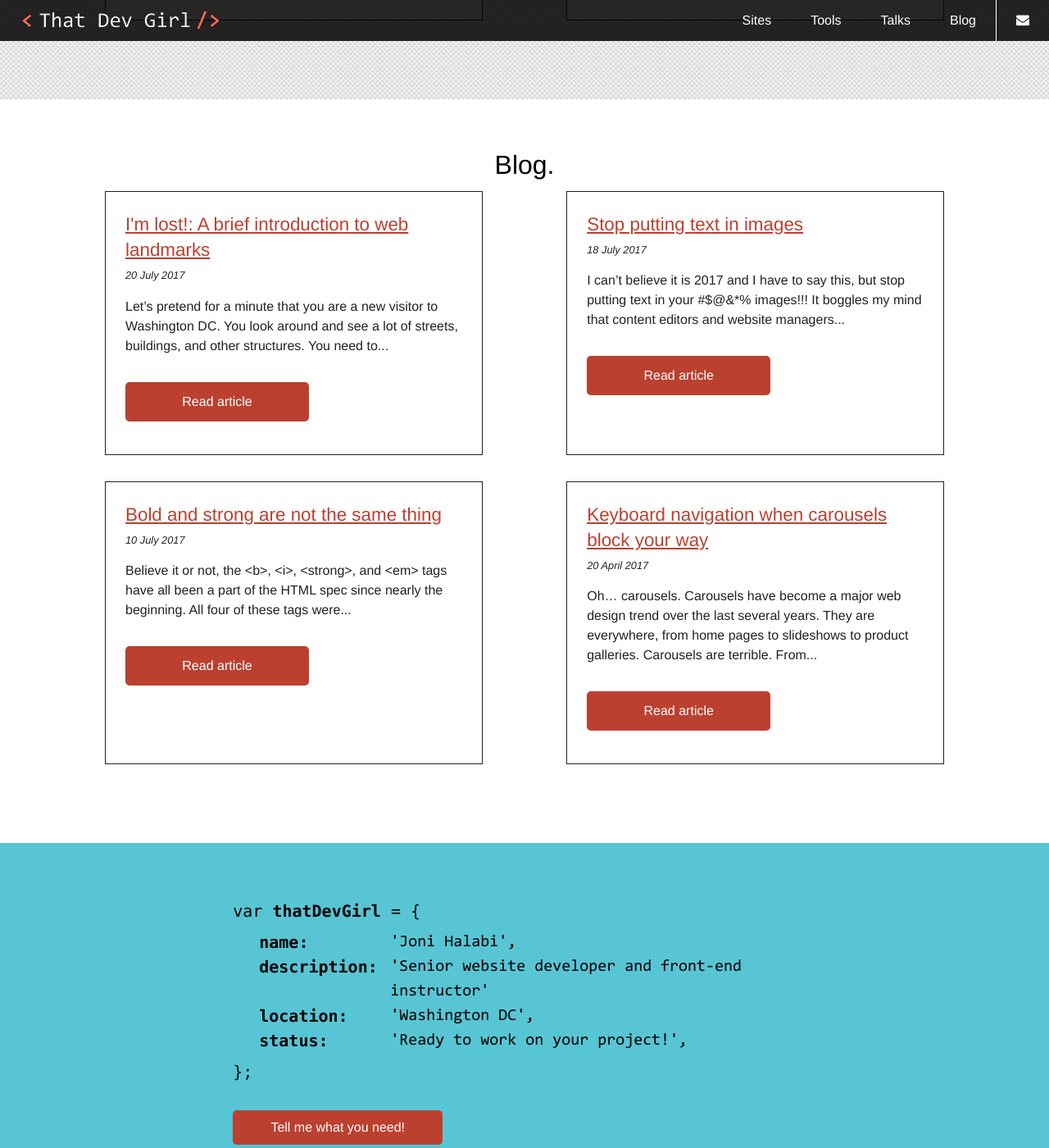
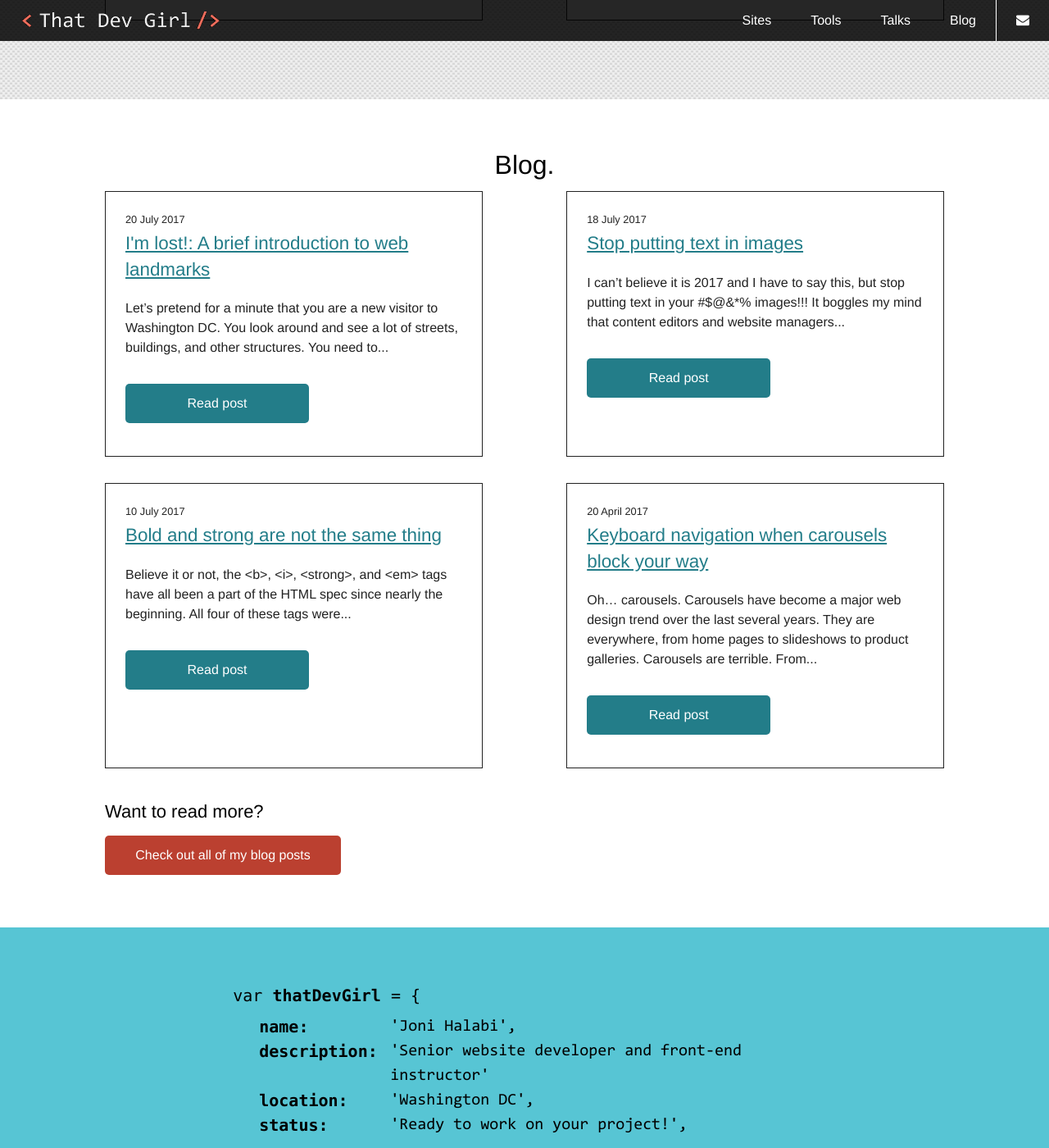
Before and after one commit to That-Dev-Girl-Archives/thatdevgirl.com, a Jekyll site: the page built from index.md, in a window 1280 px wide and 1400 px high, scrolled down 5964 px. Shown: the whole window at 82% size. Built offline with Jekyll 4.4.1, drawn with Linux system fonts in a browser that asks for light colours.

Commit message:
Design updates to blog section of home page

```diff
--- a/_includes/block-blog.html
+++ b/_includes/block-blog.html
@@ -5,20 +5,22 @@
     <div class="flex-container">
       {% for post in site.posts limit:4 %}
         <div class="flex-card article">
+          <p class="date">{{ post.date | date_to_long_string }}</p>
+
           <p class="title">
             <a href="{{ post.url }}">{{ post.title }}</a>
           </p>
 
-          <p class="date">{{ post.date | date_to_long_string }}</p>
-
           <p>{{ post.content | strip_html | truncatewords:30 }}</p>
 
           <p>
-            <a href="{{ post.url }}" class="btn primary" aria-label="Read about {{ post.title }}">Read article</a>
+            <a href="{{ post.url }}" class="btn primary" aria-label="Read about {{ post.title }}">Read post</a>
           </p>
         </div>
       {% endfor %}
     </ul>
+  </div>
 
-  </div>
+  <h3>Want to read more?</h3>
+  <p><a href="/blog" class="btn primary all">Check out all of my blog posts</a></p>
 </section>
--- a/_sass/modules/_block-blog.scss
+++ b/_sass/modules/_block-blog.scss
@@ -9,11 +9,28 @@
     font-size: 1.4rem;
     font-weight: 500;
     line-height: 1.4;
-    margin-bottom: 0.35rem;
+    margin-bottom: 1.25rem;
+
+    a {
+      color: $blue;
+    }
   }
 
   .date {
     font-size: 0.8rem;
-    font-style: italic;
+    margin-bottom: 0.25rem;
+  }
+
+  .btn:not(.all) {
+    background: $blue;
+
+    &:hover {
+      background: $red;
+    }
+  }
+
+  .btn.all {
+    margin-top: 1rem;
+    max-width: 18rem;
   }
 }
```
